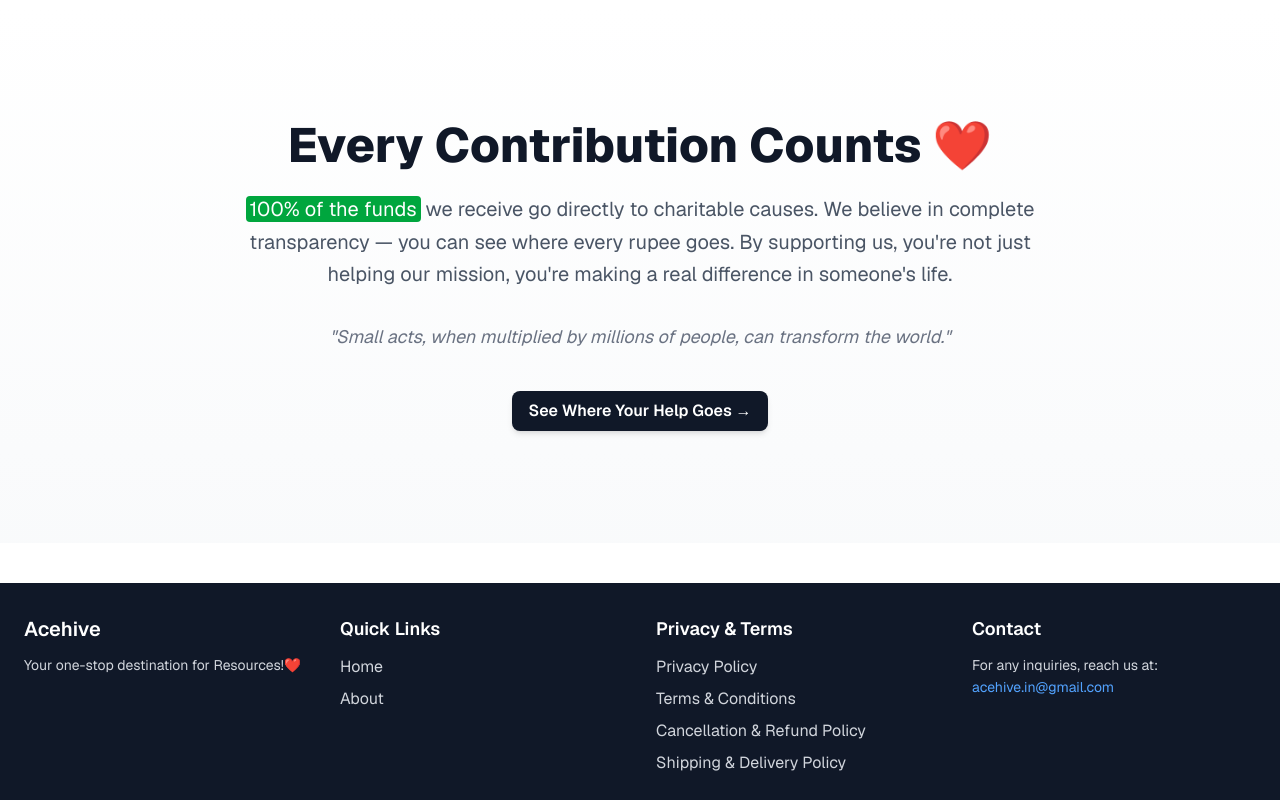
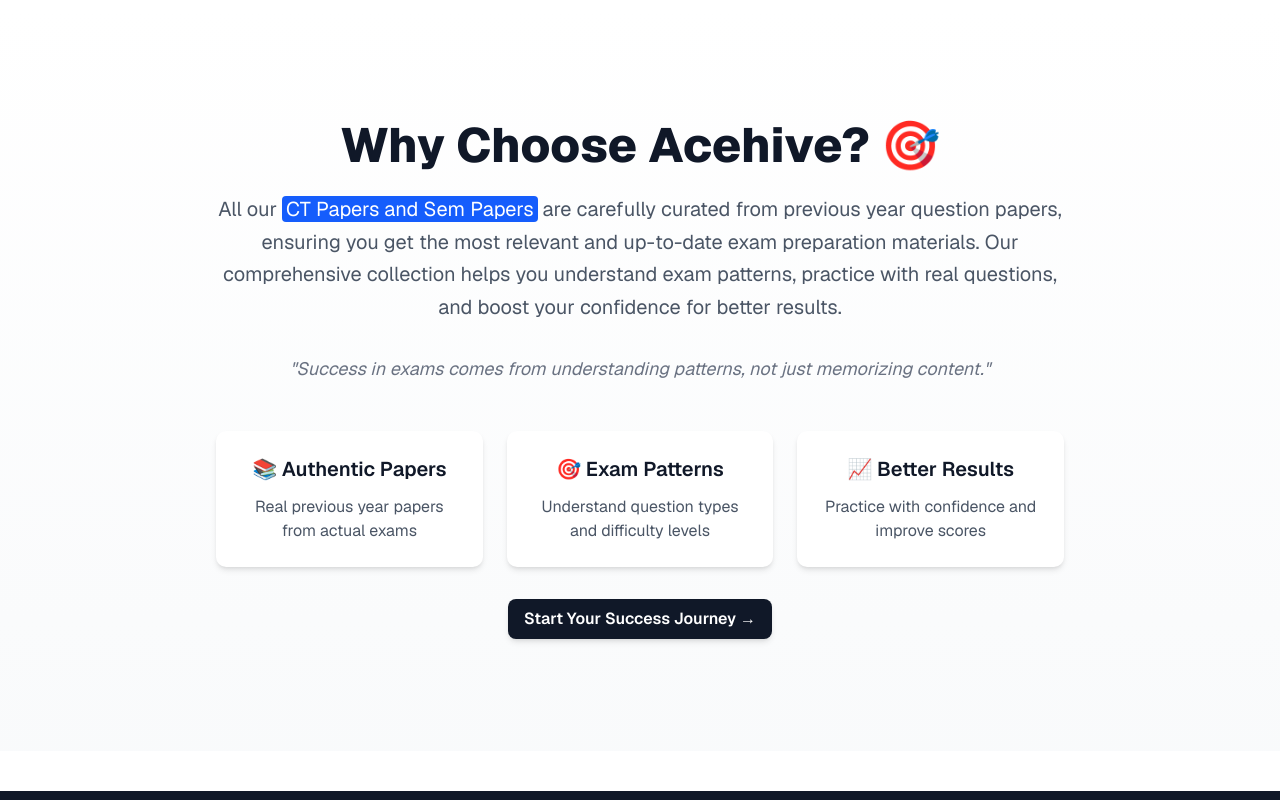
Before and after one commit to kavinmahendran09/Acehive_v2, a Next.js app: page / in a window 1280 px wide. Shown: the part 1380-2180 px from the top of the page. Built offline with nearby package versions, Linux system fonts and the light colour scheme; no server answers.

Commit message:
chore : text updation

```diff
--- a/app/page.tsx
+++ b/app/page.tsx
@@ -247,29 +247,43 @@ const Home: FC = () => {
           </div>
         </section>
 
-        { /* Contribution Section */}
+        {/* Why Choose Acehive Section */}
         <section className="py-20 md:py-28 bg-gradient-to-b from-white to-gray-50">
           <div className="max-w-4xl mx-auto px-6 text-center">
             <h2 className="text-3xl md:text-5xl font-extrabold mb-6">
-            Every Contribution Counts ❤️
+              Why Choose Acehive? 🎯
             </h2>
             <p className="text-lg md:text-xl text-gray-600 leading-relaxed mb-8">
-            <span className="bg-green-600 text-white px-1 rounded selection:bg-green-400 selection:text-white">
-              100% of the funds
-            </span> we receive go directly to charitable causes.
-            We believe in complete transparency — you can see where every
-            rupee goes. By supporting us, you're not just helping our mission,
-            you're making a real difference in someone's life.
+              All our <span className="bg-blue-600 text-white px-1 rounded selection:bg-blue-400 selection:text-white">
+                CT Papers and Sem Papers
+              </span> are carefully curated from previous year question papers,
+              ensuring you get the most relevant and up-to-date exam preparation materials.
+              Our comprehensive collection helps you understand exam patterns,
+              practice with real questions, and boost your confidence for better results.
             </p>
             <p className="text-base md:text-lg text-gray-500 mb-10 italic">
-            "Small acts, when multiplied by millions of people, can transform the world."
+              "Success in exams comes from understanding patterns, not just memorizing content."
             </p>
+            <div className="grid grid-cols-1 md:grid-cols-3 gap-6 mt-12">
+              <div className="bg-white p-6 rounded-lg shadow-md">
+                <h3 className="text-xl font-semibold mb-3 text-gray-900">📚 Authentic Papers</h3>
+                <p className="text-gray-600">Real previous year papers from actual exams</p>
+              </div>
+              <div className="bg-white p-6 rounded-lg shadow-md">
+                <h3 className="text-xl font-semibold mb-3 text-gray-900">🎯 Exam Patterns</h3>
+                <p className="text-gray-600">Understand question types and difficulty levels</p>
+              </div>
+              <div className="bg-white p-6 rounded-lg shadow-md">
+                <h3 className="text-xl font-semibold mb-3 text-gray-900">📈 Better Results</h3>
+                <p className="text-gray-600">Practice with confidence and improve scores</p>
+              </div>
+            </div>
             <Link
-            href="/charity-transparency"
+              href="/resource"
               className="inline-block px-4 py-2 text-md font-semibold rounded-md shadow-md
-                      bg-gray-900 text-white hover:bg-gray-800"
+                        bg-gray-900 text-white hover:bg-gray-800 mt-8"
             >
-            See Where Your Help Goes →
+              Start Your Success Journey →
             </Link>
           </div>
         </section>
```
Lines whose indentation alone changed are shown as unchanged.
